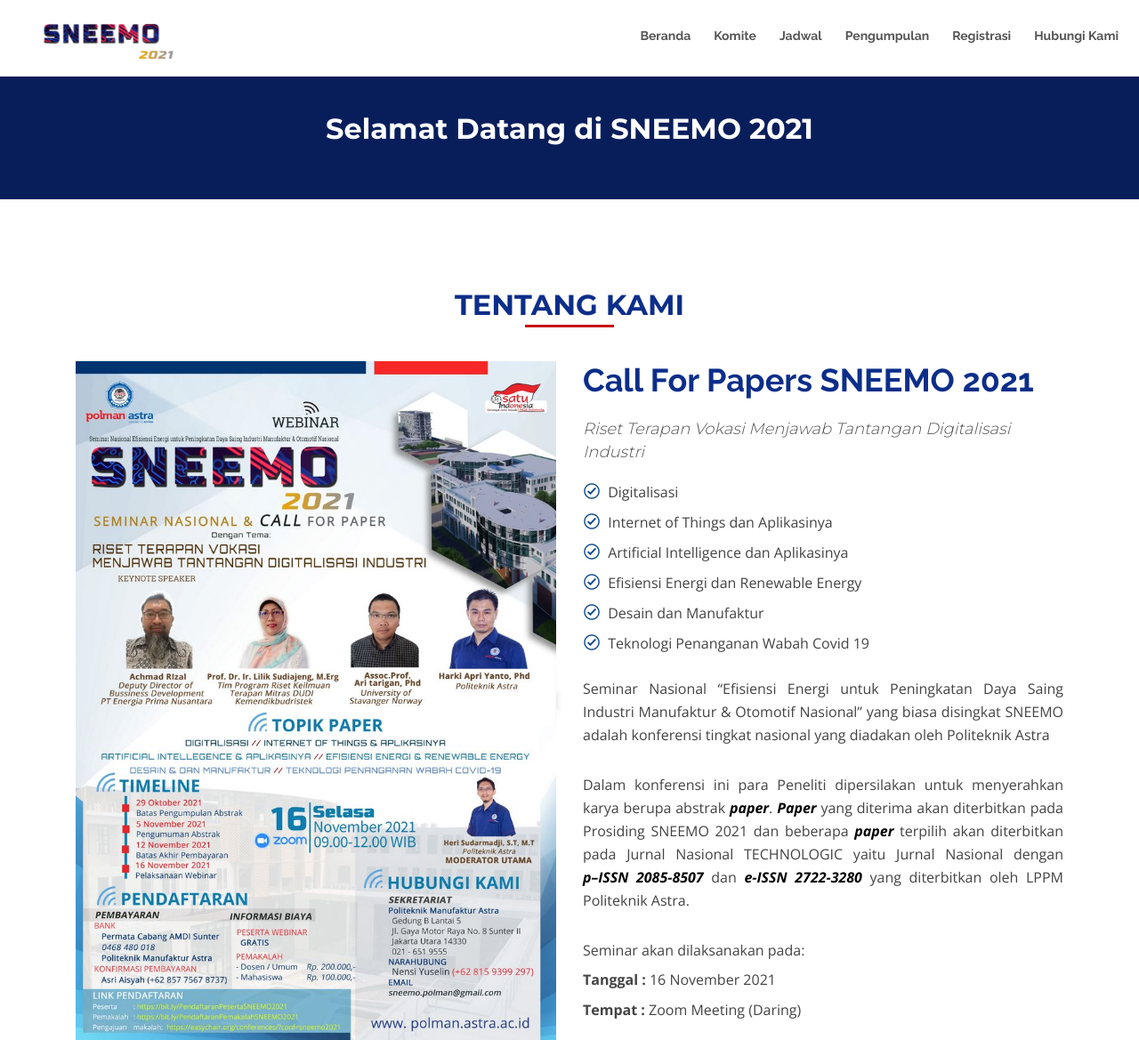
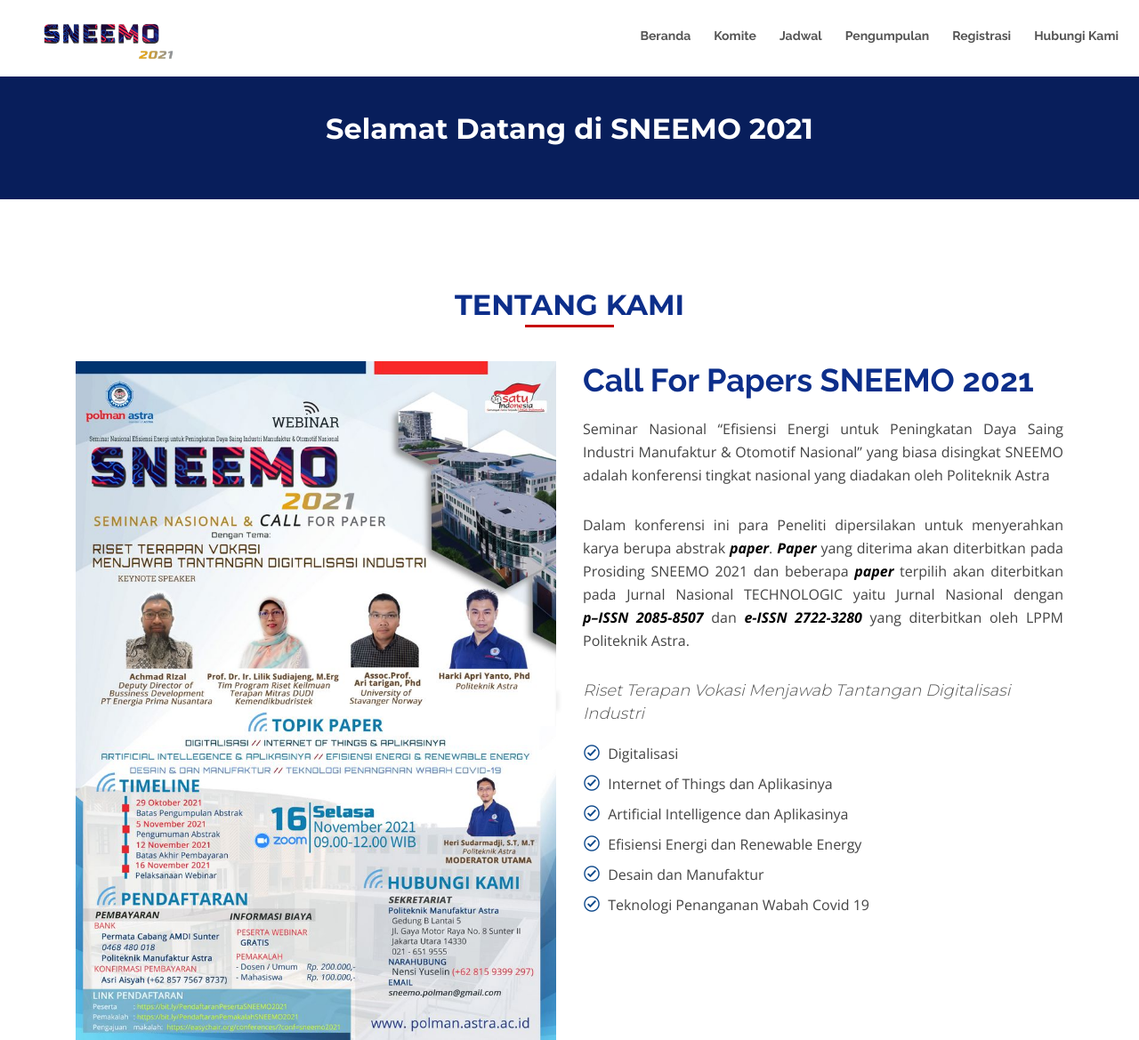
Before and after one commit to saamodra/sneemo2021, a plain HTML site: page index.html in a window 1280 px wide. Shown: the top 1169 px of the page at 89% size. Drawn offline with nearby package versions, Linux system fonts and the light colour scheme.

Commit message:
feat: 20/08

```diff
--- a/css/style.css
+++ b/css/style.css
@@ -74,7 +74,7 @@
 .img-logo {
   position: fixed;
   top: 0;
-  max-height: 90px;
+  height: 90px;
 }
 
 .text-bold-black {
--- a/index.html
+++ b/index.html
@@ -52,7 +52,7 @@
 
         <h1>
           <a href="#body" class="scrollto">
-            <img src="img/Logo Sneemo-min.png" alt="" class="img-logo">
+            <img src="img/logo-sneemo-min.png" alt="SNEEMO LOGO" loading="lazy" class="img-logo">
           </a>
         </h1>
       </div>
@@ -103,19 +103,6 @@
 
           <div class="col-lg-6 content">
             <h2>Call For Papers SNEEMO 2021</h2>
-            <h3>Riset Terapan Vokasi Menjawab Tantangan Digitalisasi Industri
-            </h3>
-
-
-            <ul>
-              <li><i class="icofont-check-circled"></i> Digitalisasi</li>
-              <li><i class="icofont-check-circled"></i> Internet of Things dan Aplikasinya</li>
-              <li><i class="icofont-check-circled"></i> Artificial Intelligence dan Aplikasinya</li>
-              <li><i class="icofont-check-circled"></i> Efisiensi Energi dan Renewable Energy</li>
-              <li><i class="icofont-check-circled"></i> Desain dan Manufaktur</li>
-              <li><i class="icofont-check-circled"></i> Teknologi Penanganan Wabah Covid 19</li>
-            </ul>
-
             <p style="text-align:justify">Seminar Nasional “Efisiensi Energi untuk Peningkatan Daya Saing Industri
               Manufaktur & Otomotif Nasional” yang biasa disingkat SNEEMO adalah konferensi tingkat nasional yang
               diadakan oleh Politeknik Astra</p>
@@ -131,12 +118,18 @@
               Astra.
             </p>
 
-            <p class="mb-2">Seminar akan dilaksanakan pada:
+            <h3>Riset Terapan Vokasi Menjawab Tantangan Digitalisasi Industri
+            </h3>
+
+
             <ul>
-              <li><span class="font-weight-bold">Tanggal : </span>16 November 2021</li>
-              <li><span class="font-weight-bold">Tempat : </span>Zoom Meeting (Daring)</li>
+              <li><i class="icofont-check-circled"></i> Digitalisasi</li>
+              <li><i class="icofont-check-circled"></i> Internet of Things dan Aplikasinya</li>
+              <li><i class="icofont-check-circled"></i> Artificial Intelligence dan Aplikasinya</li>
+              <li><i class="icofont-check-circled"></i> Efisiensi Energi dan Renewable Energy</li>
+              <li><i class="icofont-check-circled"></i> Desain dan Manufaktur</li>
+              <li><i class="icofont-check-circled"></i> Teknologi Penanganan Wabah Covid 19</li>
             </ul>
-            </p>
 
           </div>
         </div>
@@ -448,13 +441,13 @@
                   <tr>
                     <td>1</td>
                     <td>09.00 – 12.00</td>
-                    <td>Webinar 1</td>
+                    <td>Webinar</td>
                     <td>Riset Terapan Vokasi Menjawab Tantangan Digitalisasi Industri</td>
                   </tr>
                   <tr>
                     <td>2</td>
                     <td>13.00 – 17.00</td>
-                    <td>Klaster Presentasi</td>
+                    <td>Presentasi Makalah</td>
                     <td>
                       <ul>
                         <li>Digitalisasi</li>
@@ -522,7 +515,7 @@
               </div>
 
               <div class="col-md-9 col-sm-8 col-xs-12 mt-4 mt-sm-0">
-                <h4 class="title">Situs Pengajuan</h4>
+                <h4 class="title">Pengajuan Makalah</h4>
                 <p class="description">Makalah dapat dikirimkan melalui tautan berikut:</p>
                 <a class="btn btn-info portfolio-link" target="_blank" rel="noopener"
                   href="https://easychair.org/conferences/?conf=sneemo2021">Pengajuan SNEEMO</a>
```
Also changed, not shown: img/LilikSudiajeng - Copy.jpg (deleted), img/LilikSudiajeng.jpg (deleted), img/logo-sneemo-min.png (added), 1 other file.
